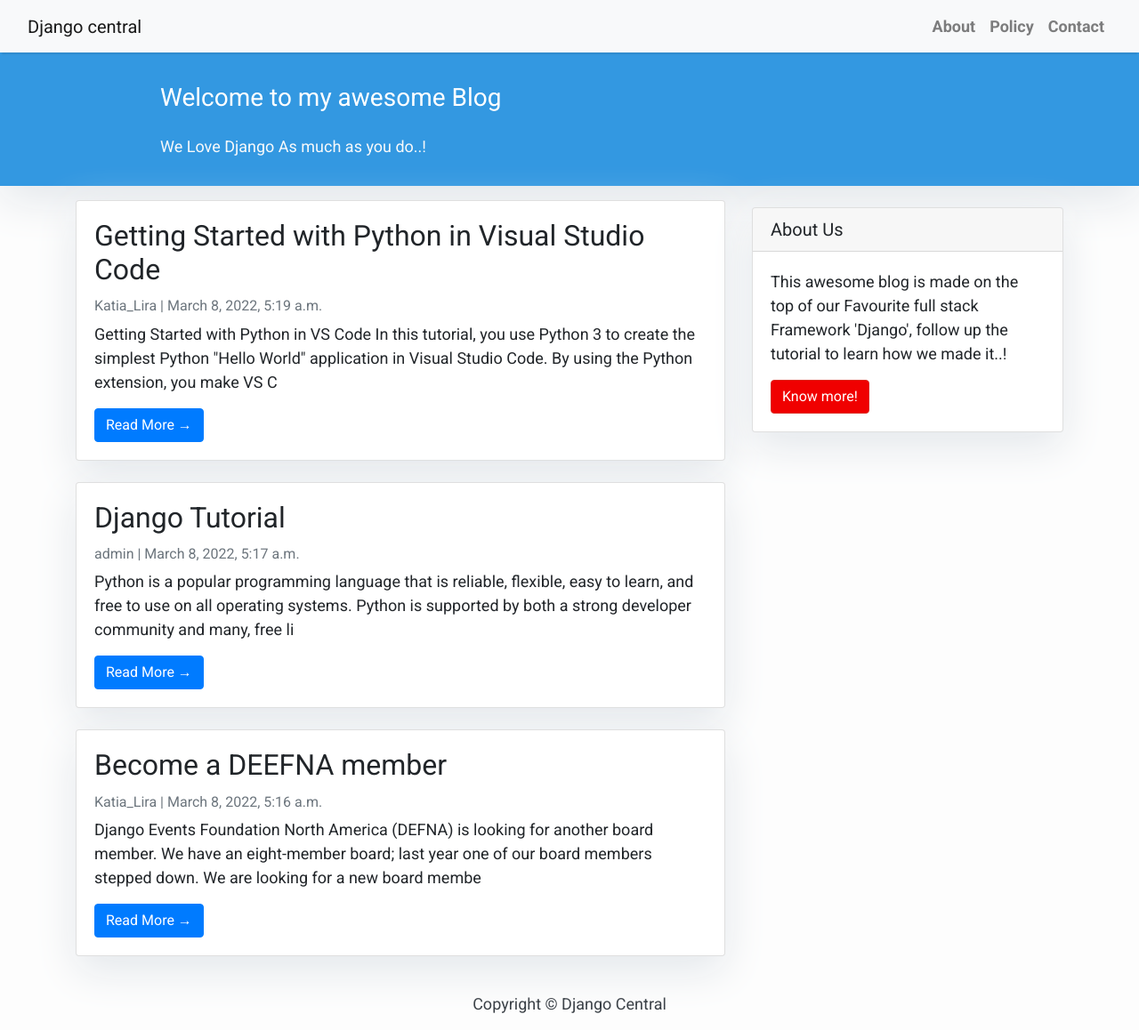
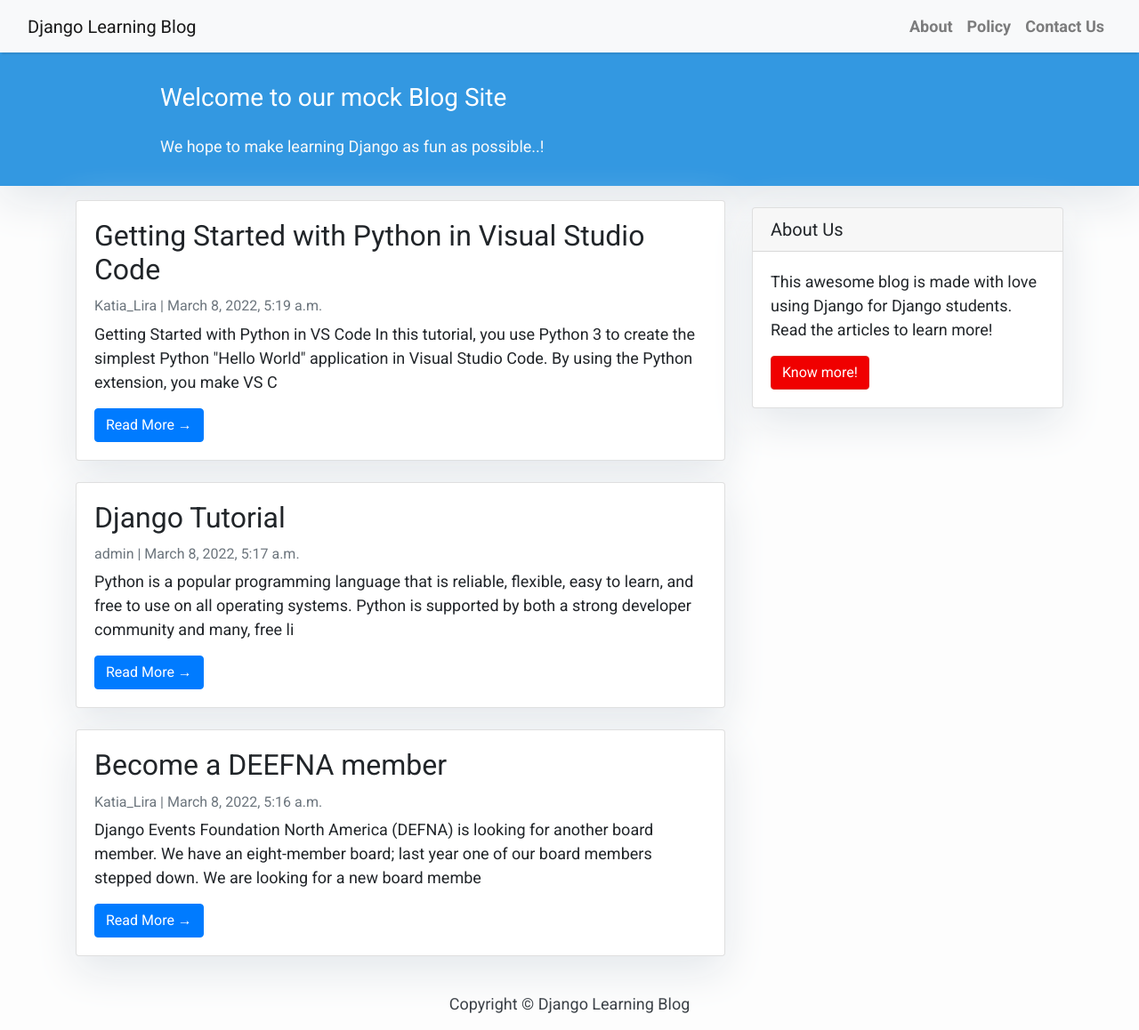
Before and after one commit to Edwin-Karanu-Muiruri/blog_site, a Django app: page / in a window 1280 px wide. Shown: the whole page at 89% size. Run offline with Django 4.2, Linux system fonts and the light colour scheme; data comes from the database, SQL or seed files in the repository; both versions use the stored data as it was after the commit; some libraries are stand-ins or nearby versions.

Commit message:
Added mock posts to display in home page and made some edits on the page outlook

```diff
--- a/blog_site/blog_site/templates/base.html
+++ b/blog_site/blog_site/templates/base.html
@@ -35,7 +35,7 @@
             <!-- Navigation -->
             <nav class="navbar navbar-expand-lg navbar-light bg-light shadow" id="mainNav">
                 <div class="container-fluid">
-                    <a class="navbar-brand" href="{% url 'home' %}">Django central</a>
+                    <a class="navbar-brand" href="{% url 'home' %}">Django Learning Blog</a>
                     <button class="navbar-toggler navbar-toggler-right" type="button" data-toggle="collapse" data-target="#navbarResponsive"
                         aria-controls="navbarResponsive" aria-expanded="false" aria-label="Toggle navigation">
                         <span class="navbar-toggler-icon"></span>
@@ -49,7 +49,7 @@
                                 <a class="nav-link text-black font-weight-bold" href="#">Policy</a>
                             </li>
                             <li class="nav-item text-black">
-                                <a class="nav-link text-black font-weight-bold" href="#">Contact</a>
+                                <a class="nav-link text-black font-weight-bold" href="#">Contact Us</a>
                             </li>
                         </ul>
                     </div>
@@ -61,7 +61,7 @@
 
             <!-- Footer -->
             <footer class="py-3 bg-grey">
-                <p class="m-0 text-dark text-center ">Copyright &copy; Django Central</p>
+                <p class="m-0 text-dark text-center ">Copyright &copy; Django Learning Blog</p>
             </footer>
     </body>
 </html>
--- a/blog_site/blog_site/templates/index.html
+++ b/blog_site/blog_site/templates/index.html
@@ -22,8 +22,8 @@
         <div class="row">
             <div class=" col-md-8 col-md-10 mx-auto">
                 <div class="site-heading">
-                    <h3 class=" site-heading my-4 mt-3 text-white"> Welcome to my awesome Blog </h3>
-                    <p class="text-light">We Love Django As much as you do..! &nbsp
+                    <h3 class=" site-heading my-4 mt-3 text-white"> Welcome to our mock Blog Site </h3>
+                    <p class="text-light">We hope to make learning Django as fun as possible..! &nbsp
                     </p>
                 </div>
             </div>
--- a/blog_site/blog_site/templates/sidebar.html
+++ b/blog_site/blog_site/templates/sidebar.html
@@ -12,7 +12,7 @@
 <div class="card my-4">
         <h5 class="card-header">About Us</h5>
     <div class="card-body">
-        <p class="card-text"> This awesome blog is made on the top of our Favourite full stack Framework 'Django', follow up the tutorial to learn how we made it..!</p>
+        <p class="card-text"> This awesome blog is made with love using Django for Django students. Read the articles to learn more!</p>
         <a href="https://djangocentral.com/building-a-blog-application-with-django"
         class="btn btn-danger">Know more!</a>
     </div>
```
Also changed, not shown: blog_site/blog_site/db.sqlite3, blog_site/blog_site/templates/post_detail.html (renamed from blog_site/blog_site/templates/post_details.html).
